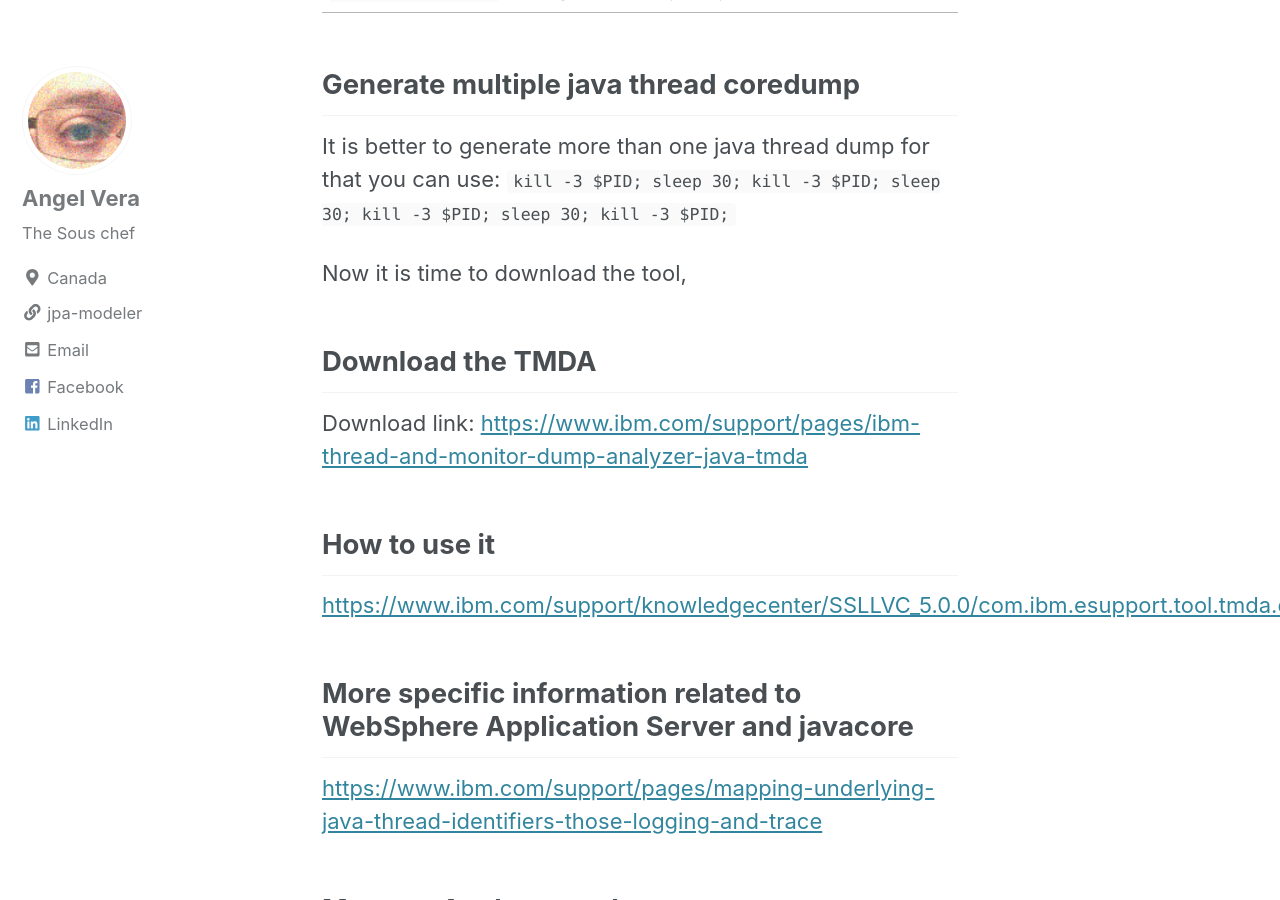
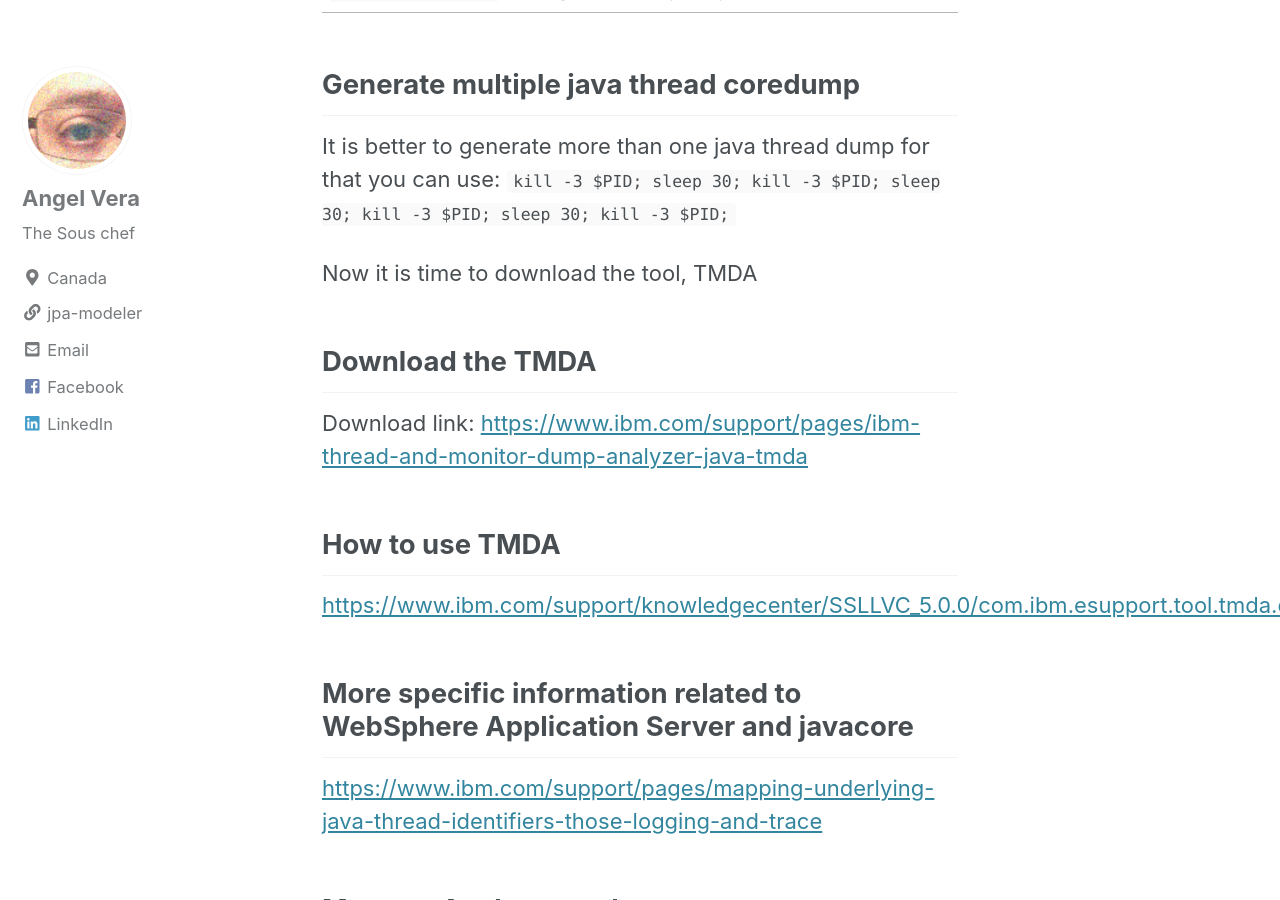
Before and after one commit to arvera/blog, a Jekyll site: the page built from _posts/2020-05-07-ibm_tmda.md, in a window 1280 px wide and 900 px high, scrolled down 1675 px. Built offline with Jekyll 4.4.1, drawn with Linux system fonts in a browser that asks for light colours; cached includes are drawn as plain includes; nearby versions of some CDN libraries; some of the changed text lies outside the part shown.

Commit message:
Fixing the text

```diff
--- a/_posts/2020-05-07-ibm_tmda.md
+++ b/_posts/2020-05-07-ibm_tmda.md
@@ -32,13 +32,13 @@
 It is better to generate more than one java thread dump for that you can use:
  `kill -3 $PID; sleep 30; kill -3 $PID; sleep 30; kill -3 $PID; sleep 30; kill -3 $PID;`
 
-Now it is time to download the tool,
+Now it is time to download the tool, TMDA
 
 ## Download the TMDA
 
 Download link: <https://www.ibm.com/support/pages/ibm-thread-and-monitor-dump-analyzer-java-tmda>
 
-## How to use it
+## How to use TMDA
 
 <https://www.ibm.com/support/knowledgecenter/SSLLVC_5.0.0/com.ibm.esupport.tool.tmda.doc/docs/readme.htm>
 
```
